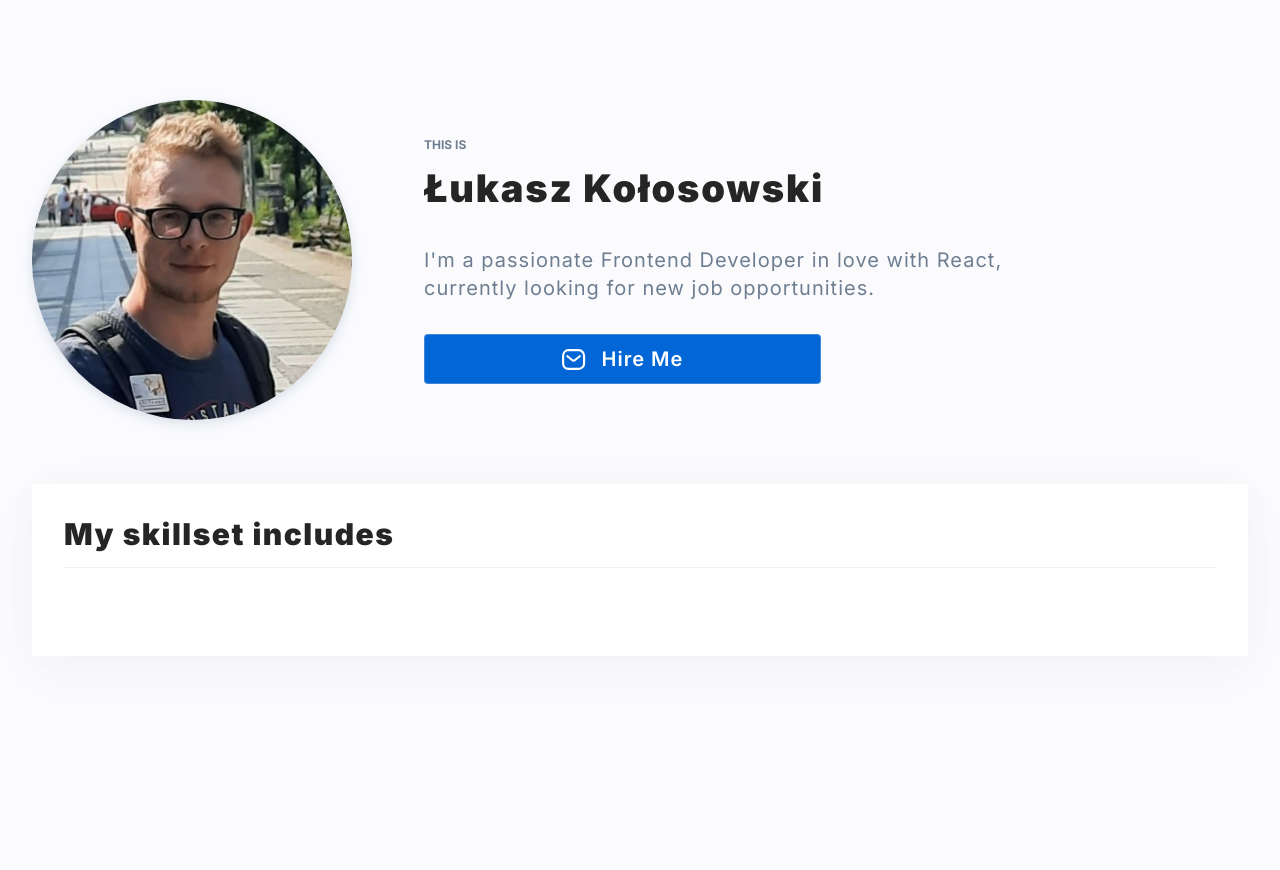
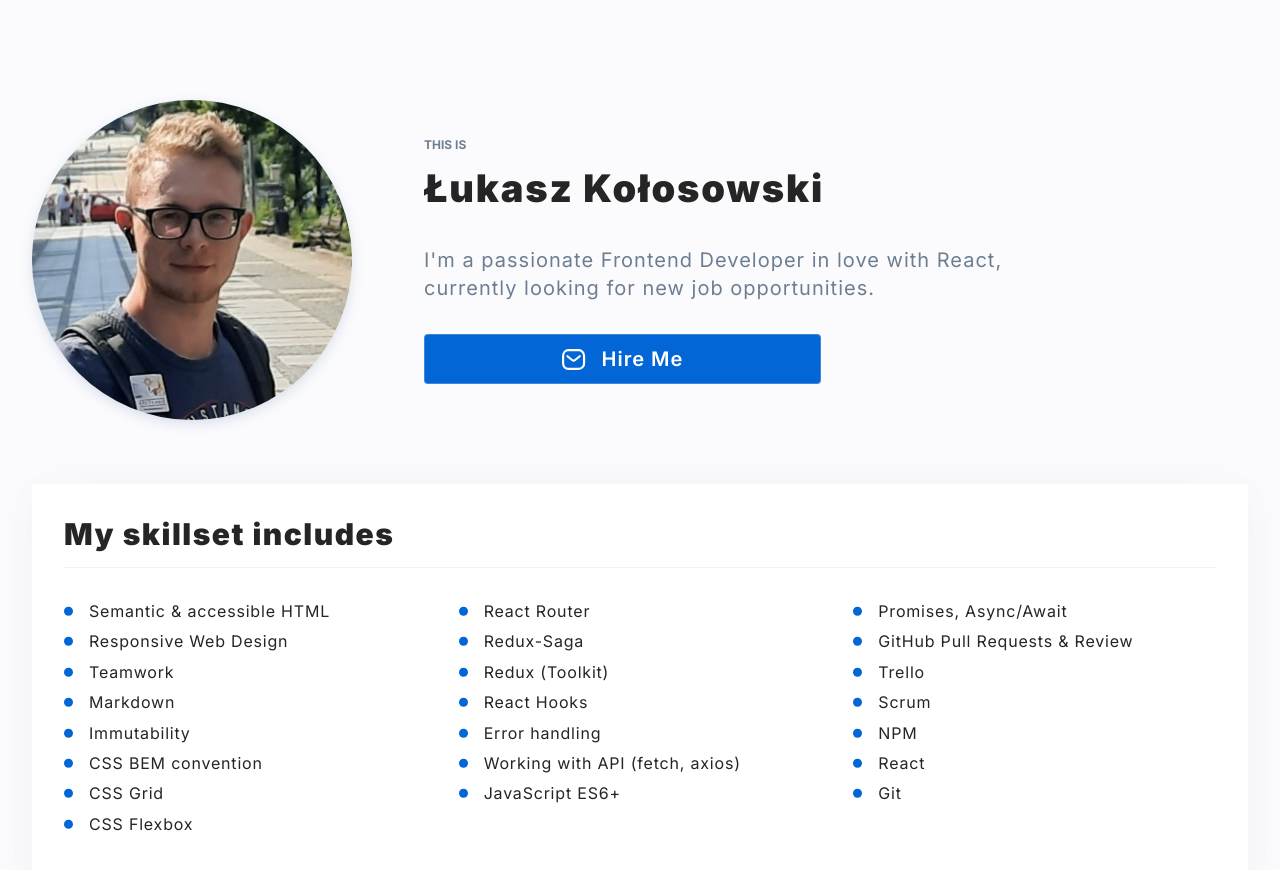
Before and after one commit to lkkolosowski/personal-homepage, a React (Create React App) app: page / in a window 1280 px wide. Shown: the top 870 px of the page. Before the commit the page ends 800 px from the top, so only its background shows below. Built offline with nearby package versions, Linux system fonts and the light colour scheme.

Commit message:
create skills component

```diff
--- a/src/App.js
+++ b/src/App.js
@@ -1,12 +1,13 @@
 import Container from "./common/Container";
 import Hero from "./common/Hero";
 import Section from "./common/Section";
+import { Skills } from "./common/Skills";
 
 function App() {
   return (
     <Container>
       <Hero />
-      <Section title="My skillset includes" />
+      <Section title="My skillset includes" body={<Skills />} />
     </Container>
   );
 }
--- a/src/common/Section/styled.js
+++ b/src/common/Section/styled.js
@@ -21,6 +21,5 @@ export const Title = styled.h2`
 `;
 
 export const SectionBody = styled.div`
-  padding: 20px;
   min-height: 56px;
 `;
--- /dev/null
+++ b/src/common/Skills/index.js
@@ -0,0 +1,13 @@
+import { skills } from "./skillsData";
+import { Eclipse, Item, List } from "./styled";
+
+export const Skills = () => (
+  <List>
+    {skills.map((skill) => (
+      <Item key={skill}>
+        <Eclipse />
+        {skill}
+      </Item>
+    ))}
+  </List>
+);
--- /dev/null
+++ b/src/common/Skills/skillsData.js
@@ -0,0 +1,24 @@
+export const skills = [
+  "Semantic & accessible HTML",
+  "React Router",
+  "Promises, Async/Await",
+  "Responsive Web Design",
+  "Redux-Saga",
+  "GitHub Pull Requests & Review",
+  "Teamwork",
+  "Redux (Toolkit)",
+  "Trello",
+  "Markdown",
+  "React Hooks",
+  "Scrum",
+  "Immutability",
+  "Error handling",
+  "NPM",
+  "CSS BEM convention",
+  "Working with API (fetch, axios)",
+  "React",
+  "CSS Grid",
+  "JavaScript ES6+",
+  "Git",
+  "CSS Flexbox",
+];
--- /dev/null
+++ b/src/common/Skills/styled.js
@@ -0,0 +1,23 @@
+import styled from "styled-components";
+import { ReactComponent as EclipseIcon } from "../../icons/eclipse.svg";
+
+export const List = styled.ul`
+  display: grid;
+  grid-template-columns: repeat(3, 1fr);
+  grid-gap: 8px 32px;
+  margin-top: 32px;
+  padding: 0;
+  list-style: none;
+  letter-spacing: 0.05em;
+`;
+
+export const Item = styled.li`
+  display: flex;
+  line-height: 1.4;
+`;
+
+export const Eclipse = styled(EclipseIcon)`
+  color: ${({ theme }) => theme.color.scienceBlue};
+  height: auto;
+  margin-right: 16px;
+`;
```
Also changed, not shown: src/icons/eclipse.svg (added).
